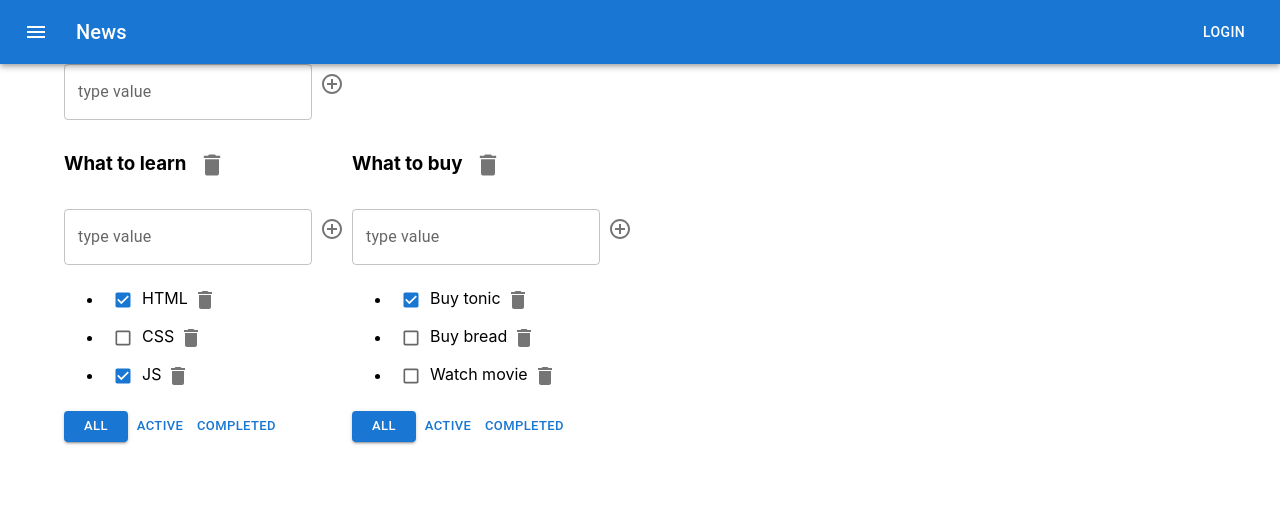
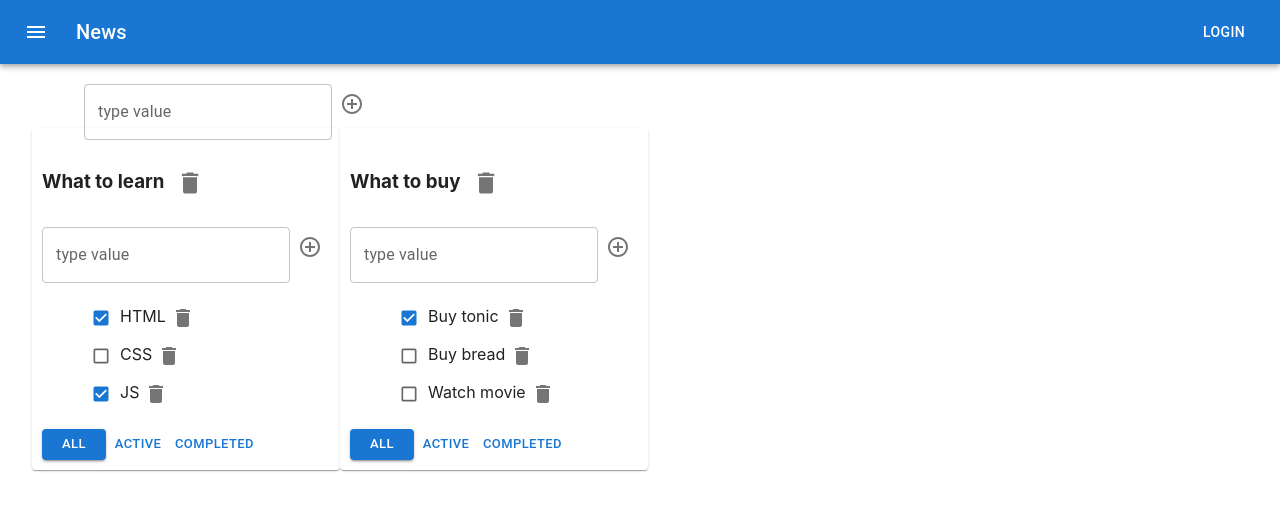
Before and after one commit to dktwho/2-todolist-ts-by-d, a React (Create React App) app: page / in a window 1280 px wide. Shown: the top 510 px of the page. Built offline with nearby package versions, Linux system fonts and the light colour scheme.

Commit message:
some styling

```diff
--- a/src/App.tsx
+++ b/src/App.tsx
@@ -3,7 +3,7 @@ import './App.css';
 import {TasksType, Todolist} from "./Todolist";
 import {v4} from 'uuid';
 import {AddItemForm} from "./AddItemForm";
-import {AppBar, Button, Container, Grid, IconButton, Toolbar, Typography} from '@mui/material';
+import {AppBar, Button, Container, Grid, IconButton, Paper, Toolbar, Typography} from '@mui/material';
 import {Menu} from '@mui/icons-material';
 
 
@@ -127,11 +127,11 @@ function App() {
                 </Toolbar>
             </AppBar>
             <Container fixed>
-                <Grid container>
+                <Grid container style={{ padding: '20px'}}>
                     <AddItemForm addItem={addTodoList}/>
                 </Grid>
 
-                <Grid container>
+                <Grid container spacing={4}>
                     {todoLists.map(todolist => {
 
                         let taskForTodoList = tasksObj[todolist.id];
@@ -144,6 +144,8 @@ function App() {
                         }
 
                         return (
+                            <Grid key={todolist.id}>
+                                <Paper style={{ padding: '10px'}}>
                                     <Todolist
                                         key={todolist.id}
                                         title={todolist.title}
@@ -158,6 +160,10 @@ function App() {
                                         changeTitleHandler={changeTitleHandler}
                                         changeTodoListTitle={changeTodoListTitle}
                                     />
+                                </Paper>
+
+                            </Grid>
+
                         )
                     })}
                 </Grid>
--- a/src/Todolist.tsx
+++ b/src/Todolist.tsx
@@ -82,7 +82,7 @@ export const Todolist = ({
 
 
                     return (
-                        <li key={el.id} className={el.isDone ? 'is-done' : ''}>
+                        <div key={el.id} className={el.isDone ? 'is-done' : ''}>
                             <Checkbox size="small"
                                 checked={el.isDone}
                                 onChange={onChangeStatus}
@@ -93,7 +93,7 @@ export const Todolist = ({
                             <IconButton onClick={onRemoveHandler} size="small">
                                 <Delete/>
                             </IconButton>
-                        </li>
+                        </div>
                     )
                 })}
             </ul>
```
Lines whose indentation alone changed are shown as unchanged.
